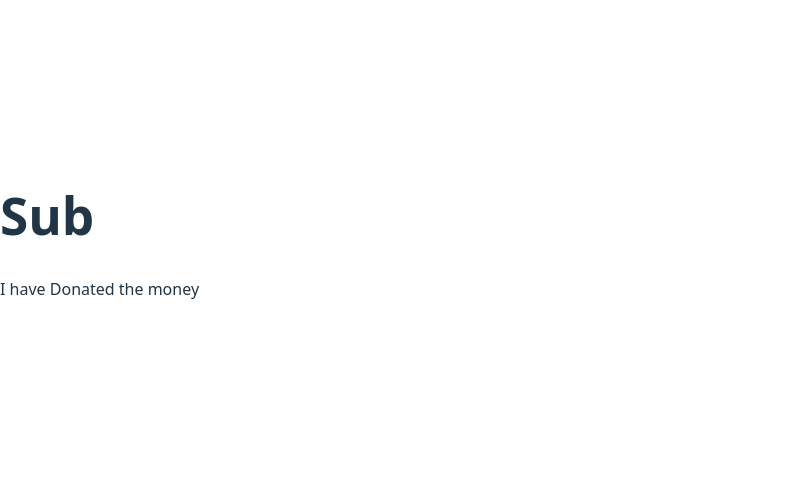
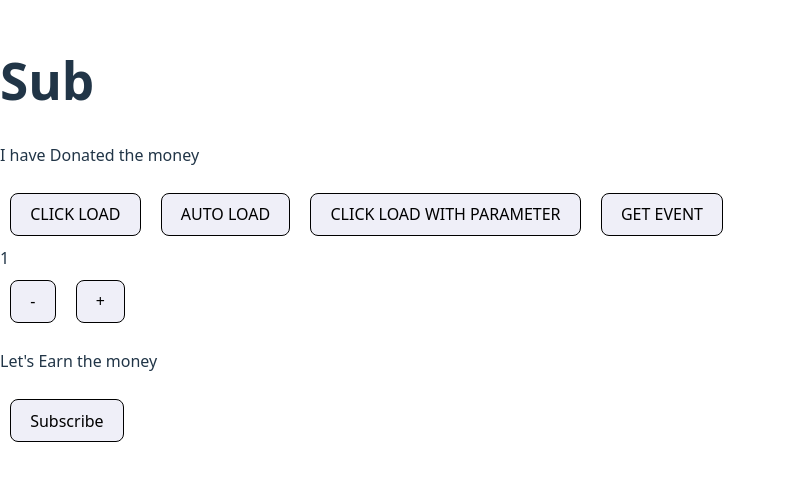
Before and after one commit to MonishaChitharthana/basic-react-components, a React (Vite) app: page / in a window 1280 px wide. Shown: the part 165-646 px from the top of the page, without its empty margins (0-786 px from the left). Built offline with nearby package versions, Linux system fonts and the light colour scheme.

Commit message:
Added useState hooks function

```diff
--- a/src/App.jsx
+++ b/src/App.jsx
@@ -1,10 +1,15 @@
+import AnonymousFunction from "./AnonymousFunction";
 import RandomName from "./RandomName";
+import UseStateFunction from "./UseStateFunction";
 
 function App(){
   return (
     <div>
+      {/* Change the components accordingly to view changes in code */}
       <h1>Sub</h1>
       <p>I have <RandomName/> the money</p>
+      <AnonymousFunction/>
+      <UseStateFunction />
     </div>
   );
 }
--- /dev/null
+++ b/src/UseStateFunction.jsx
@@ -0,0 +1,46 @@
+import React, { useState } from 'react'
+
+// hooks cannot be used under conditional statements
+const UseStateFunction = () => {
+  const [count,setCount] = useState(1);
+  // called whenever another button is pressed , to overcome use arrow
+  const [name,setName] = useState(()=>namee())
+
+  function namee(){
+    return console.log("This is a small function")
+  }
+
+  function incrementCount(){
+    // Increemnts only one time when we do the same function 3 times
+    setCount(count+1)
+    setCount(count+1)
+    setCount(count+1)
+  }
+
+  function decrementCount(){
+    // Decrements three times when we do the same function
+    setCount((prevcount) => {return prevcount-1})
+    setCount((count) => {return count-1})
+    setCount((count) => {return count-1})
+  }
+
+  function handleNameChange(){
+    const names = ["Earn","Grow","Give"]
+    const int = Math.floor(Math.random()*names.length)
+    setMoney(names[int])
+  }
+
+  const[money,setMoney] = useState("Earn")
+
+  return (
+    <>
+      <div>{count}</div>
+      <button onClick={decrementCount}>-</button>
+      <button onClick={incrementCount}>+</button>
+      <p>Let's {money} the money</p>
+      <button onClick={handleNameChange}>Subscribe</button>
+    </>
+  )
+}
+
+export default UseStateFunction
```
